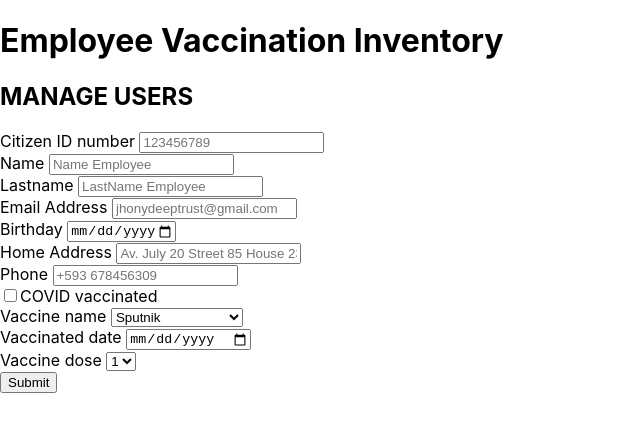
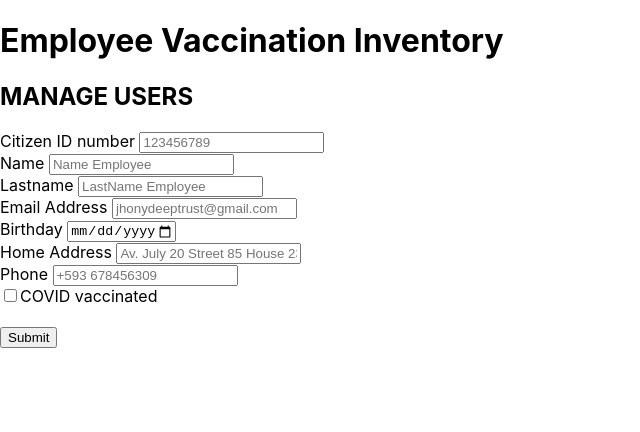
Before and after one commit to CrispthoAlex/employee-vaccination-inventory, a React (Create React App) app: page / in a window 1280 px wide. Shown: the top 432 px of the page, without its empty margins (0-640 px from the left). Built offline with nearby package versions, Linux system fonts and the light colour scheme.

Commit message:
[Update] onBlur property was added to manage visited fileds\n[Add] Checked Vaccinated was added to activate the inputs of Vaccine information

```diff
--- a/src/components/CrudForm.js
+++ b/src/components/CrudForm.js
@@ -6,23 +6,24 @@ import { useFormik } from "formik";
 // which keys are symmetrical to our values/initialValues
 const validate = values => {
   const errors = {};
+
   // id citizen validation
   if (!values.idcitizen) {
     errors.idcitizen = 'Required';
-  } else if (values.idcitizen.toString().lenght < 8 ||
-            values.idcitizen.toString().lenght > 10) {
-    errors.idcitizen = 'Lenght of Id citizen is wrong';
+  } else if (values.idcitizen.toString().length < 8 ||
+            values.idcitizen.toString().length > 10) {
+    errors.idcitizen = 'Id citizen is not correct';
   }
   // Name validation
   if (!values.name) {
     errors.name = 'Required';
-  } else if (values.name.lenght > 15) {
+  } else if (values.name.length > 15) {
     errors.name = 'Must be 15 characters or less';
   }
   // Last Name validation
   if (!values.lastname) {
     errors.lastname = 'Required';
-  } else if (values.lastname.lenght > 15) {
+  } else if (values.lastname.length > 15) {
     errors.lastname = 'Must be 15 characters or less';
   }
   // Email validation
@@ -38,15 +39,15 @@ const validate = values => {
   // Address validation
   if (!values.address) {
     errors.address = 'Required';
-  } else if (values.address.lenght < 10) {
+  } else if (values.address.length < 20) {
     errors.address = 'Must be 10 characters or more';
   }
   // Phone validation
   if (!values.phone) {
     errors.phone = 'Required';
-  } else if (values.phone.toString().lenght < 6 ||
-            values.phone.toString().lenght > 15) {
-    errors.phone = 'Lenght of phone is wrong';
+  } else if (values.phone.toString().length < 6 ||
+            values.phone.toString().length > 15) {
+    errors.phone = 'length of phone is wrong';
   }
   /*
     Vaccine information validation
@@ -65,8 +66,8 @@ const validate = values => {
       errors.vaccinedose = 'Required';
     }
   }
-
-}
+  return errors;
+};
 
 // Employyee Vaccinate Inventory form
 const CrudForm = () => {
@@ -87,13 +88,18 @@ const CrudForm = () => {
       vaccinedate: '',
       vaccinedose: '',
     },
+    validate,
     onsubmit: values => {
       alert(JSON.stringify(values, null, 2));
     },
   });
   /**
-    Adding messsage to the user on the User form
+    Error Messsage to the user on the User form
     {formik.errors.idcitizen ? <div>{formik.errors.idcitizen}</div> : null}
+
+    Visited fields
+    formik.handleBlur: To take advantage of touched, it passes to each
+    input’s onBlur prop
   */
   return (
     <form onSubmit={formik.handleSubmit}>
@@ -103,10 +109,13 @@ const CrudForm = () => {
          name="idcitizen"
          type="number"
          onChange={formik.handleChange}
-         value={formik.values.cc}
+         onBlur={formik.handleBlur}
+         value={formik.values.idcitizen}
          placeholder="123456789"
       />
-      {formik.errors.idcitizen ? <div>{formik.errors.idcitizen}</div> : null}
+      {formik.touched.idcitizen && formik.errors.idcitizen ? (
+        <div>{formik.errors.idcitizen}</div>
+      ) : null}
       <br/>
       <label htmlFor="name"> Name </label>
       <input
@@ -114,10 +123,13 @@ const CrudForm = () => {
         name="name"
         type="text"
         onChange={formik.handleChange}
+        onBlur={formik.handleBlur}
         value={formik.values.name}
         placeholder="Name Employee"
       />
-      {formik.errors.name ? <div>{formik.errors.name}</div> : null}
+      {formik.touched.name && formik.errors.name ? (
+        <div>{formik.errors.name}</div>
+      ) : null}
       <br/>
       <label htmlFor="lastname"> Lastname </label>
       <input
@@ -125,10 +137,13 @@ const CrudForm = () => {
         name="lastname"
         type="text"
         onChange={formik.handleChange}
+        onBlur={formik.handleBlur}
         value={formik.values.lastname}
         placeholder="LastName Employee"
       />
-      {formik.errors.lastname ? <div>{formik.errors.lastname}</div> : null}
+      {formik.touched.lastname && formik.errors.lastname ? (
+        <div>{formik.errors.lastname}</div>
+      ) : null}
       <br/>
       <label htmlFor="email"> Email Address </label>
       <input
@@ -136,10 +151,13 @@ const CrudForm = () => {
         name="email"
         type="email"
         onChange={formik.handleChange}
+        onBlur={formik.handleBlur}
         value={formik.values.email}
         placeholder="jhonydeeptrust@gmail.com"
       />
-      {formik.errors.email ? <div>{formik.errors.email}</div> : null}
+      {formik.touched.email && formik.errors.email ? (
+        <div>{formik.errors.email}</div>
+      ) : null}
       <br/>
       <label htmlFor="birthday"> Birthday </label>
       <input
@@ -147,11 +165,14 @@ const CrudForm = () => {
         name="birthday"
         type="date"
         onChange={formik.handleChange}
+        onBlur={formik.handleBlur}
         value={formik.values.birthday}
         min="1950-01-01"
         max="2004-01-01"
       />
-      {formik.errors.birthday ? <div>{formik.errors.birthday}</div> : null}
+      {formik.touched.birthday && formik.errors.birthday ? (
+        <div>{formik.errors.birthday}</div>
+      ) : null}
       <br/>
       <label htmlFor="address"> Home Address </label>
       <input
@@ -159,10 +180,13 @@ const CrudForm = () => {
         name="address"
         type="text"
         onChange={formik.handleChange}
+        onBlur={formik.handleBlur}
         value={formik.values.address}
         placeholder="Av. July 20 Street 85 House 23"
       />
-      {formik.errors.address ? <div>{formik.errors.address}</div> : null}
+      {formik.touched.address && formik.errors.address ? (
+        <div>{formik.errors.address}</div>
+      ) : null}
       <br/>
       <label htmlFor="phone"> Phone </label>
       <input
@@ -170,10 +194,13 @@ const CrudForm = () => {
         name="phone"
         type="tel"
         onChange={formik.handleChange}
+        onBlur={formik.handleBlur}
         value={formik.values.phone}
         placeholder="+593 678456309"
       />
-      {formik.errors.phone ? <div>{formik.errors.phone}</div> : null}
+      {formik.touched.phone && formik.errors.phone ? (
+        <div>{formik.errors.phone}</div>
+      ) : null}
       <br/>
       <label htmlFor="checkvaccinated">
         <input
@@ -181,11 +208,16 @@ const CrudForm = () => {
           name="checkvaccinated"
           type="checkbox"
           onChange={formik.handleChange}
+          onBlur={formik.handleBlur}
           value={formik.values.checkvaccinated}
         />
         COVID vaccinated
       </label>
       <br/>
+      <div className='infoVaccinated' style={formik.values.checkvaccinated ?
+        {display: "block"} :
+        {display: "none"}
+      }>
 
         <label htmlFor="vaccinename"> Vaccine name </label>
         <select
@@ -193,14 +225,17 @@ const CrudForm = () => {
           name="vaccinename"
           typeof="text"
           onChange={formik.handleChange}
-        value={formik.values.vaccinename}
+          onBlur={formik.handleBlur}
+          value={formik.values.checkvaccinated ? formik.values.vaccinename : ''}
         >
           <option value="Sputnik">Sputnik</option>
           <option value="AstraZeneca">AstraZeneca</option>
           <option value="Pfizer">Pfizer</option>
           <option value="Jhonson&Jhonson">Jhonson&Jhonson</option>
         </select>
-      {formik.errors.vaccinename ? <div>{formik.errors.vaccinename}</div> : null}
+        {formik.touched.vaccinename && formik.errors.vaccinename ? (
+          <div>{formik.errors.vaccinename}</div>
+        ) : null}
         <br/>
         <label htmlFor="vaccinedate"> Vaccinated date </label>
         <input
@@ -208,10 +243,13 @@ const CrudForm = () => {
           name="vaccinedate"
           type="date"
           onChange={formik.handleChange}
-        value={formik.values.vaccinedate}
+          onBlur={formik.handleBlur}
+          value={formik.values.checkvaccinated ? formik.values.vaccinedate : ''}
           min="2020-01-01"
         />
-      {formik.errors.vaccinedate ? <div>{formik.errors.vaccinedate}</div> : null}
+        {formik.touched.vaccinedate && formik.errors.vaccinedate ? (
+          <div>{formik.errors.vaccinedate}</div>
+        ) : null}
         <br/>
         <label htmlFor="vaccinedose"> Vaccine dose </label>
         <select
@@ -219,13 +257,17 @@ const CrudForm = () => {
           name="vaccinedose"
           typeof="number"
           onChange={formik.handleChange}
-        value={formik.values.vaccinedose}
+          onBlur={formik.handleBlur}
+          value={formik.values.checkvaccinated ? formik.values.vaccinedose : ''}
         >
           <option value="dose1">1</option>
           <option value="dose2">2</option>
           <option value="dose3">3</option>
         </select>
-      {formik.errors.vaccinedose ? <div>{formik.errors.vaccinedose}</div> : null}
+        {formik.touched.vaccinedose && formik.errors.vaccinedose ? (
+          <div>{formik.errors.vaccinedose}</div>
+        ) : null}
+      </div>
       <br/>
 
       <button type="submit">Submit</button>
```
Lines whose indentation alone changed are shown as unchanged.
